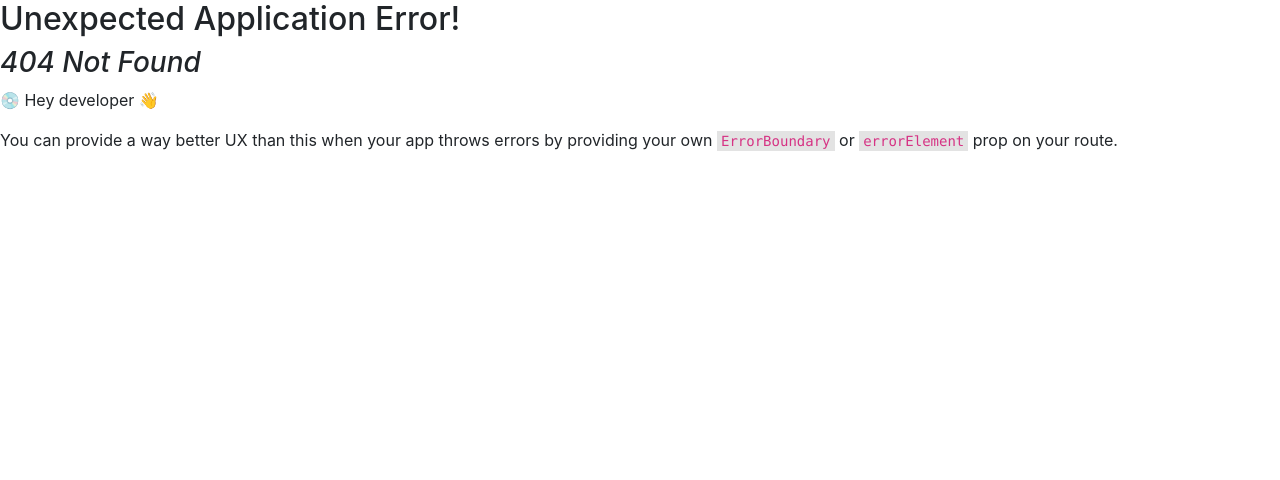
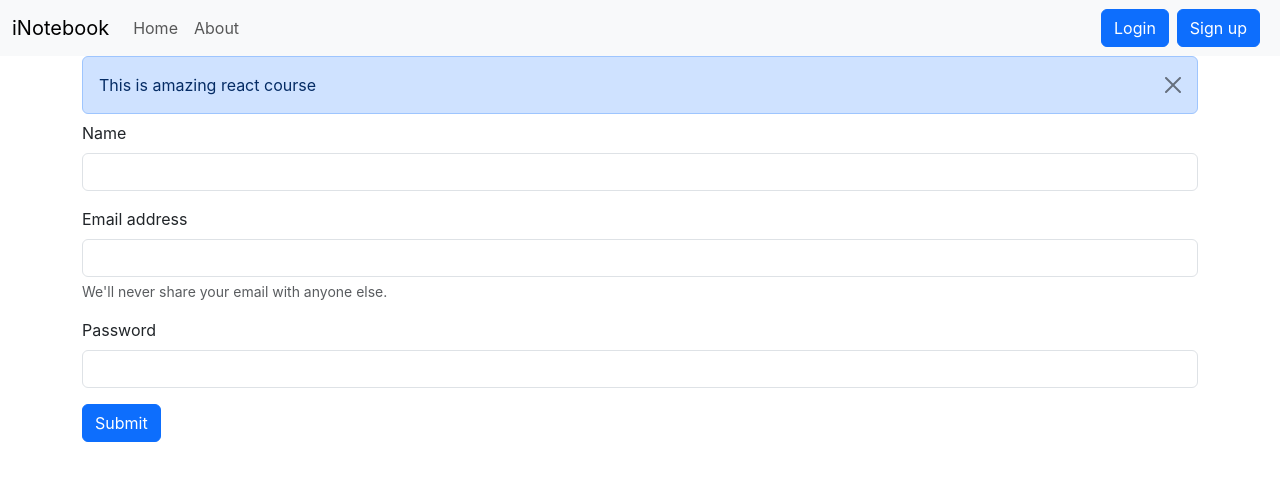
Before and after one commit to SapanSidhwani/iNotebook, a React (Create React App) app: page /signup in a window 1280 px wide. Before the commit this address had no page. Shown: the top 480 px of the page. Built offline with nearby package versions, Linux system fonts and the light colour scheme.

Commit message:
v-70 login and signup page with api call

```diff
--- /dev/null
+++ b/src/components/Login.js
@@ -0,0 +1,48 @@
+import React, { useState } from 'react';
+import { useNavigate } from "react-router-dom";
+
+const Login = () => {
+
+    let navigate = useNavigate();
+    const [credentials, setCredentials] = useState({email: "", password: ""});
+    const handleSubmit = async (e) => {
+        e.preventDefault();
+        const response = await fetch("http://localhost:5000/api/auth/login", {
+            method: 'POST',
+            headers: {
+                'Content-Type': 'application/json'
+            },
+            body: JSON.stringify({email: credentials.email, password: credentials.password})
+        });
+        const json = await response.json();
+        if(json.success){
+            localStorage.setItem('token', json.authtoken)
+            console.log(json);
+            navigate('/');
+        }
+        else{
+            alert("Invalid credentials");
+        }
+    }
+    const onChangeFunc = (e) => {
+        setCredentials({...credentials, [e.target.name] : e.target.value});
+    }
+    return (
+        <div>
+            <form onSubmit={handleSubmit}>
+                <div className="mb-3">
+                    <label htmlFor="email" className="form-label">Email address</label>
+                    <input type="email" className="form-control" id="email" name="email" aria-describedby="emailHelp" value={credentials.email} onChange={onChangeFunc} />
+                        <div id="emailHelp" className="form-text">We'll never share your email with anyone else.</div>
+                </div>
+                <div className="mb-3">
+                    <label htmlFor="password" className="form-label">Password</label>
+                    <input type="password" className="form-control" name="password" id="password" value={credentials.password} onChange={onChangeFunc} />
+                </div>
+                <button type="submit" className="btn btn-primary">Submit</button>
+            </form>
+        </div>
+    )
+}
+
+export default Login
--- a/src/components/Navbar.js
+++ b/src/components/Navbar.js
@@ -20,8 +20,8 @@ const Navbar = () => {
                         </li>
                     </ul>
                     <form className="d-flex" role="search">
-                        <input className="form-control me-2" type="search" placeholder="Search" aria-label="Search"/>
-                            <button className="btn btn-outline-success" type="submit">Search</button>
+                        <Link to="/login" className="btn btn-primary">Login</Link>
+                        <Link to="/signup" className="mx-2 btn btn-primary">Sign up</Link>
                     </form>
                 </div>
             </div>
--- /dev/null
+++ b/src/components/SignUp.js
@@ -0,0 +1,56 @@
+import React, { useState } from 'react';
+import { useNavigate } from "react-router-dom";
+
+const SignUp = () => {
+
+    let navigate = useNavigate();
+    const [credentials, setCredentials] = useState({ name: '', email: '', password: '' });
+
+    const handleChange = (e) => {
+        setCredentials({ ...credentials, [e.target.name]: e.target.value });
+    }
+    const handleSubmit = async (e) => {
+        e.preventDefault();
+        const {name, email, password} = credentials;
+        const response = await fetch("http://localhost:5000/api/auth/createuser", {
+            method: 'POST',
+            headers: {
+                'Content-Type': 'application/json'
+            },
+            body: JSON.stringify({ name, email, password })
+        });
+        const json = await response.json();
+        if(json.success){
+
+            console.log(json);
+            localStorage.setItem('token', json.authtoken);
+            navigate('/');
+        }
+        else{
+            alert("Sorry email already exists");
+        }
+    }
+
+    return (
+        <div>
+            <form onSubmit={handleSubmit}>
+                <div className="mb-3">
+                    <label htmlFor="name" className="form-label">Name</label>
+                    <input  className="form-control" name="name" id="name" value={credentials.name}  onChange={handleChange}/>
+                </div>
+                <div className="mb-3">
+                    <label htmlFor="email" className="form-label">Email address</label>
+                    <input type="email" className="form-control" name="email" id="email" value={credentials.email} aria-describedby="emailHelp" onChange={handleChange}/>
+                    <div id="emailHelp" className="form-text">We'll never share your email with anyone else.</div>
+                </div>
+                <div className="mb-3">
+                    <label htmlFor="password" className="form-label">Password</label>
+                    <input type="password" className="form-control" name="password" id="password" value={credentials.password} onChange={handleChange} minLength={5} required/>
+                </div>
+                <button type="submit" className="btn btn-primary">Submit</button>
+            </form>
+        </div>
+    )
+}
+
+export default SignUp
```
Also changed, not shown: src/App.js (+10 -0 lines), 1 other file (tests, documents, lock files or other folders).
